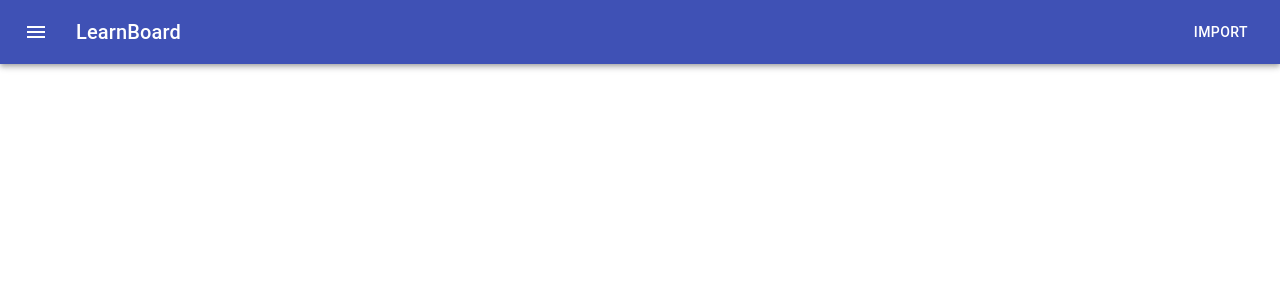
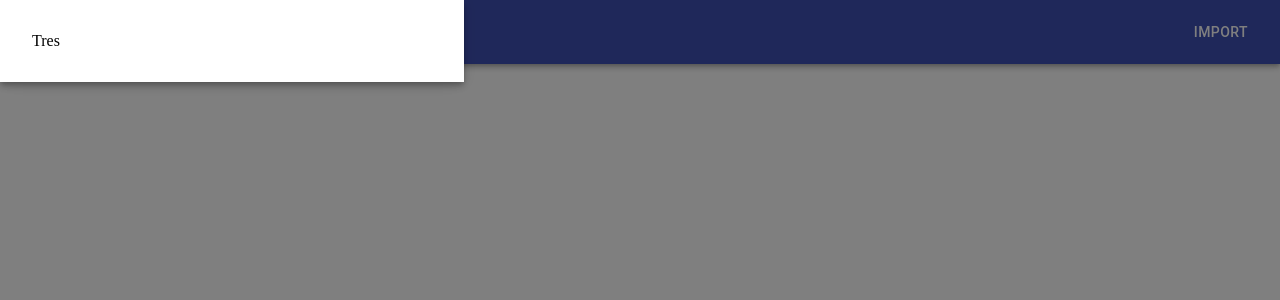
Before and after one commit to patnealcodes/learnboard, a React (Create React App) app: page / in a window 1280 px wide. Both pictures are taken after a click on the button "IMPORT". Shown: the top 300 px of the page. Built offline with nearby package versions, Linux system fonts and the light colour scheme; the HTML template or start-up script is replaced by a standard one.

Commit message:
Implement base modal

```diff
--- /dev/null
+++ b/src/actions/modalActions.tsx
@@ -0,0 +1,21 @@
+import { AnyAction } from 'redux';
+
+export const actionTypes = {
+  openModal: 'OPEN_MODAL',
+  closeModal: 'CLOSE_MODAL'
+};
+
+export function openModal(contentId?: string): AnyAction {
+  return {
+    type: actionTypes.openModal,
+    payload: {
+      contentId: contentId || false
+    }
+  };
+}
+
+export function closeModal(): AnyAction {
+  return {
+    type: actionTypes.closeModal
+  };
+}
--- a/src/components/app-toolbar/AppToolbar.tsx
+++ b/src/components/app-toolbar/AppToolbar.tsx
@@ -5,12 +5,14 @@ import { AppBar, Toolbar, Typography, Button, IconButton } from '@material-ui/co
 import MenuIcon from '@material-ui/icons/Menu';
 
 import { openDrawer, closeDrawer } from '../../actions/drawerActions';
+import { openModal } from '../../actions/modalActions';
 import { AppState } from '../../reducers';
 
 interface AppToolbarProps {
   drawerOpen: boolean;
   openDrawer(): void;
   closeDrawer(): void;
+  openModal(arg0: string): void;
 }
 
 const useStyles = makeStyles((theme: Theme) =>
@@ -44,7 +46,9 @@ const AppToolbar = (props: AppToolbarProps) => {
           <Typography variant="h6" className={classes.title}>
             LearnBoard
           </Typography>
-          <Button color="inherit">Import</Button>
+          <Button color="inherit" onClick={() => props.openModal('3')}>
+            Import
+          </Button>
         </Toolbar>
       </AppBar>
     </div>
@@ -57,7 +61,8 @@ const mapState = (state: AppState) => ({
 
 const mapDispatch = {
   openDrawer,
-  closeDrawer
+  closeDrawer,
+  openModal
 };
 
 export default connect(
--- /dev/null
+++ b/src/components/base-modal/BaseModal.tsx
@@ -0,0 +1,67 @@
+import React from 'react';
+import { createStyles, withStyles, Theme } from '@material-ui/core/styles';
+import { Modal, WithStyles } from '@material-ui/core';
+import { connect } from 'react-redux';
+
+import { AppState } from '../../reducers';
+import { openModal, closeModal } from '../../actions/modalActions';
+
+interface BaseModalProps {
+  classes: WithStyles;
+  modalOpen: boolean;
+  modalContent: string | boolean;
+  openModal?(): void;
+  closeModal(): void;
+}
+
+const styles = ({ palette, shadows, spacing }: Theme) =>
+  createStyles({
+    paper: {
+      position: 'absolute',
+      width: 400,
+      backgroundColor: palette.background.paper,
+      boxShadow: shadows[5],
+      padding: spacing(4),
+      outline: 'none'
+    }
+  });
+
+const BaseModal = withStyles(styles)((props: any) => {
+  const { classes } = props;
+
+  function renderModalContent() {
+    switch (props.modalContent) {
+      case '1':
+        return <div>Uno</div>;
+      case '2':
+        return <div>Dos</div>;
+      case '3':
+        return <div>Tres</div>;
+      default:
+        return <div>Nada</div>;
+    }
+  }
+
+  return (
+    <div>
+      <Modal aria-labelledby="Base Modal" aria-describedby="Base Modal Description" open={props.modalOpen} onClose={props.closeModal}>
+        <div className={classes.paper}>{renderModalContent()}</div>
+      </Modal>
+    </div>
+  );
+});
+
+const mapState = (state: AppState) => ({
+  modalOpen: state.modal.open,
+  modalContent: state.modal.contentId
+});
+
+const mapDispatch = {
+  openModal,
+  closeModal
+};
+
+export default connect(
+  mapState,
+  mapDispatch
+)(BaseModal);
--- a/src/index.tsx
+++ b/src/index.tsx
@@ -9,6 +9,7 @@ import './Index.scss';
 
 import AppToolbar from './components/app-toolbar/AppToolbar';
 import AppDrawer from './components/app-drawer/AppDrawer';
+import BaseModal from './components/base-modal/BaseModal';
 
 const store = createStore(reducers);
 
@@ -17,6 +18,7 @@ const App = () => {
     <Provider store={store}>
       <AppToolbar />
       <AppDrawer />
+      <BaseModal />
     </Provider>
   );
 };
--- a/src/reducers/index.tsx
+++ b/src/reducers/index.tsx
@@ -1,11 +1,14 @@
 import drawerReducer, { DrawerState } from './drawerReducer';
+import modalReducer, { ModalState } from './modalReducer';
 
 import { combineReducers } from 'redux';
 
 export interface AppState {
   drawer: DrawerState;
+  modal: ModalState;
 }
 
 export default combineReducers<AppState>({
-  drawer: drawerReducer
+  drawer: drawerReducer,
+  modal: modalReducer
 });
--- /dev/null
+++ b/src/reducers/modalReducer.tsx
@@ -0,0 +1,31 @@
+import { AnyAction, Reducer } from 'redux';
+
+export interface ModalState {
+  open: boolean;
+  contentId?: boolean | string;
+}
+
+const InitialModalState: ModalState = { open: false, contentId: false };
+
+const modalReducer: Reducer<ModalState> = (state: ModalState = InitialModalState, action: AnyAction) => {
+  switch (action.type) {
+    case 'OPEN_MODAL':
+      const contentId = action.payload.contentId;
+
+      return {
+        ...state,
+        open: true,
+        contentId: contentId ? contentId : false
+      };
+    case 'CLOSE_MODAL':
+      return {
+        ...state,
+        open: false,
+        contentId: false
+      };
+    default:
+      return state;
+  }
+};
+
+export default modalReducer;
```
